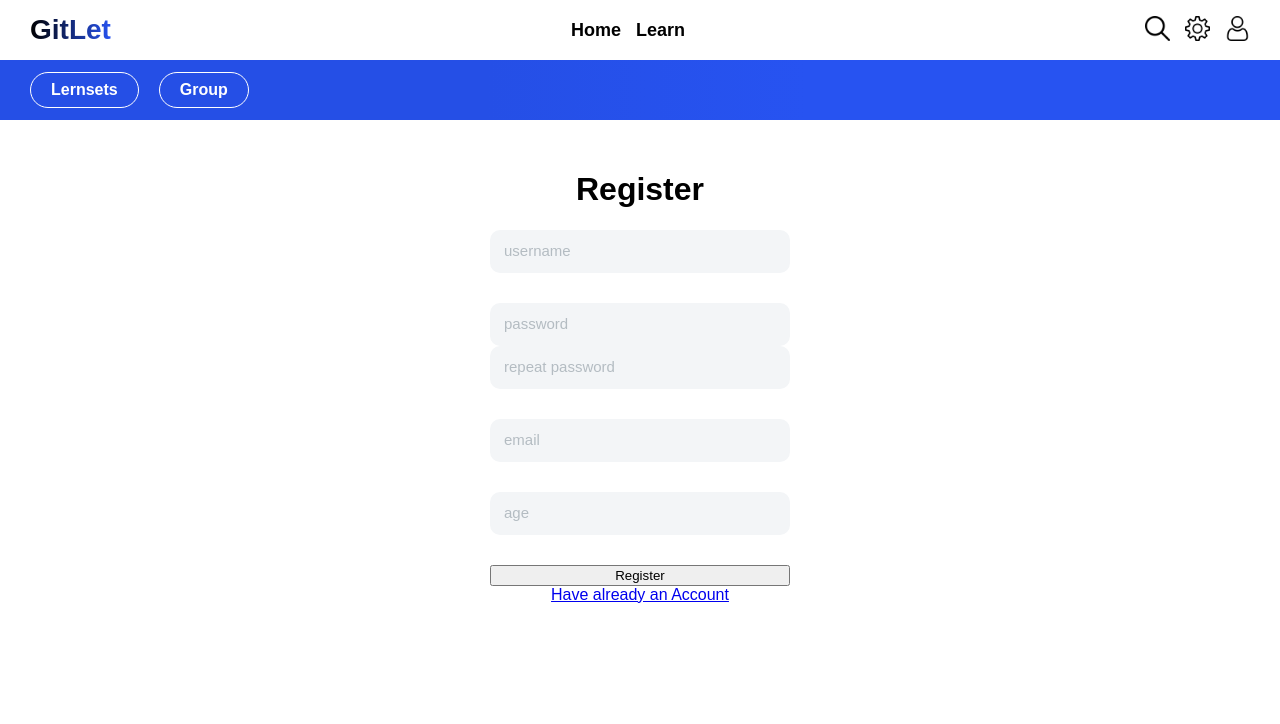
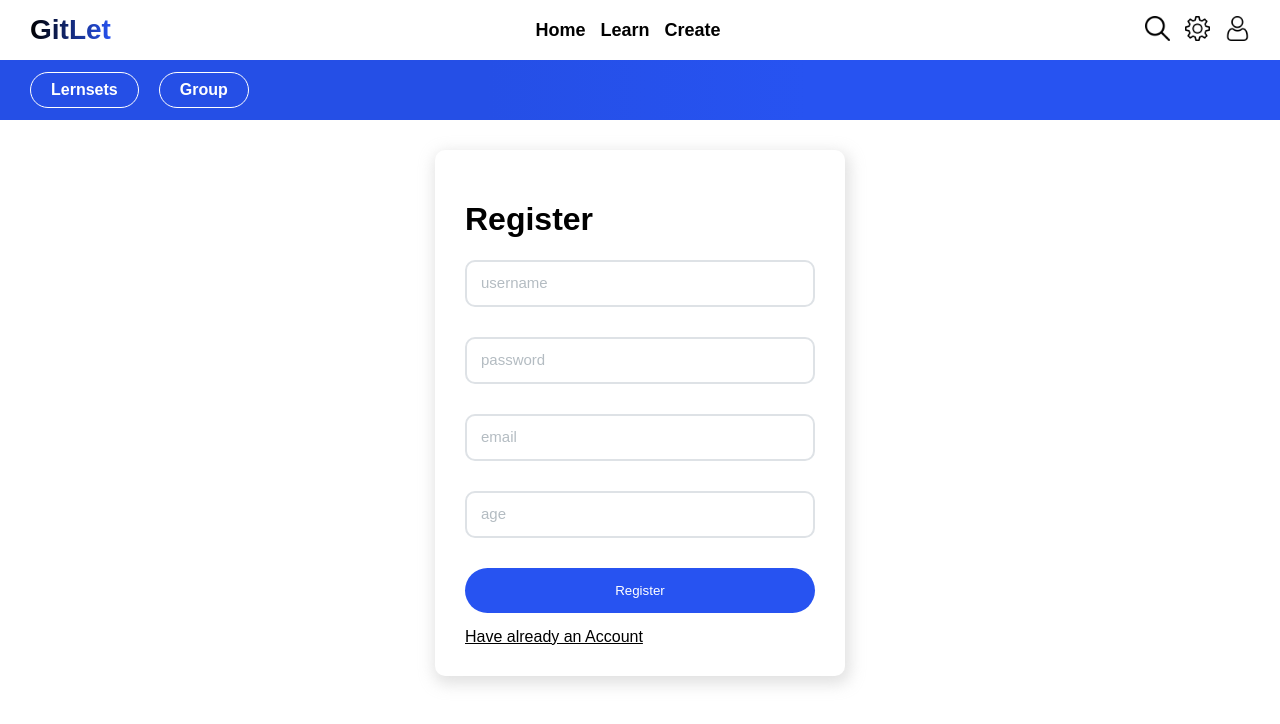
Before and after one commit to GiulianoGia/gitletfrontend, a Vue app: page /register in a window 1280 px wide. Shown: the top 724 px of the page. Built offline with nearby package versions, Linux system fonts and the light colour scheme.

Commit message:
new validation helpers
some improvments for the register form

```diff
--- a/src/Helper/valid.ts
+++ b/src/Helper/valid.ts
@@ -8,7 +8,25 @@ export function validateEmail(email: string): boolean {
  * @param password Minimum eight characters, at least one letter and one number
  */
 export function validatePassword(password: string): boolean {
-    const passwordRegex = new RegExp("^(?=.*?[A-Z])(?=.*?[a-z])(?=.*?[0-9])(?=.*?[#?!@$%^&*-]).{8,}$");
-    console.log(passwordRegex.test(password))
+    const passwordRegex = new RegExp(/^(?=.*\d)(?=.*[a-z])(?=.*[A-Z]).{6,20}$/);
     return passwordRegex.test(password);
 }
+
+/**
+ *
+ * @returns if text is typeof string
+ */
+export function validateText(text: string): boolean {
+    const textRegex = new RegExp(/^[A-Za-z\s]*$/);
+    return textRegex.test(text);
+}
+
+/**
+ *
+ * @param text for expample an age
+ * @returns if the text only includes numbers
+ */
+export function validateNumber(text: string): boolean {
+    const numberRegex = new RegExp(/^\d+$/)
+    return numberRegex.test(text);
+}
--- a/src/components/Button/Button.ts
+++ b/src/components/Button/Button.ts
@@ -1,7 +1,7 @@
 import { defineComponent } from 'vue';
 
 export default defineComponent({
-    name: 'button',
+    name: 'Button',
     props: {
         label: {
             type: String,
--- a/src/components/InputField/InputField.scss
+++ b/src/components/InputField/InputField.scss
@@ -1,7 +1,7 @@
 .input {
     display: flex;
     flex-direction: column;
-    background-color: #f3f5f7;
+    border: 2px solid #dee2e6;
     padding: 8px 12px;
     border-radius: 10px;
 
@@ -25,5 +25,18 @@
     &__label {
         font-size: 15px;
         color: #b4bcc2;
+        width: min-content;
+        background-color: white;
+        padding: 0px 5px;
     }
 }
+
+.error {
+    border: 1px solid red;
+}
+.valid {
+    border: 1px solid green;
+}
+.active .input__label{
+    margin-top: -18px;
+}
--- a/src/components/InputField/InputField.ts
+++ b/src/components/InputField/InputField.ts
@@ -1,5 +1,5 @@
-import { validatePassword } from '@/Helper/valid';
-import { computed, defineComponent } from 'vue';
+import { validateEmail, validateNumber, validatePassword, validateText } from '@/Helper/valid';
+import { defineComponent } from 'vue';
 
 export default defineComponent({
     name: 'inputField',
@@ -33,15 +33,15 @@ export default defineComponent({
         }
     },
     methods: {
-        /*
-        validate():void {
-            if (this.dataType.toString() == 'password') {
-                if (!validatePassword(this.text)) {
-                    this.hasError = true;
-                }
+        validate(text: string, type: string):boolean {
+            if (text !== '')  {
+                if (type === 'password') return validatePassword(text);
+                else if (type === 'email') return validateEmail(text);
+                else if (type === 'text') return validateText(text);
+                else if (type === 'number') return validateNumber(text);
             }
+            return true;
         }
-        */
     },
     watch: {
         'text': function() {
--- a/src/components/InputField/InputField.vue
+++ b/src/components/InputField/InputField.vue
@@ -1,5 +1,5 @@
 <template>
-    <div class="input" :class="[{'error': hasError}, {'active': active}]">
+    <div class="input" :class="[{'error': !validate(text, type)}, {'active': active}]">
         <label v-if="text !== ''" class="input__label" for="field">{{ label }}</label>
         <div class="input__sub"><input :type="type === 'password' ? 'password' : 'text'" @input="$emit('update:modelValue', text)" v-model="text" class="sub__field" :placeholder="label">
             <p v-if="text !== '' && withMaxNumber">{{ maxNumber }}</p>
--- a/src/components/Navbar/Navbar.vue
+++ b/src/components/Navbar/Navbar.vue
@@ -10,6 +10,9 @@
                 </div>
                 <div class="items__item">
                     <p>Learn</p>
+                </div>
+                <div class="items__item">
+                    <p>Create</p>
                 </div>
             </div>
             <div class="top-section__features">
--- a/src/views/Authentication/Register/Register.scss
+++ b/src/views/Authentication/Register/Register.scss
@@ -4,8 +4,12 @@
     flex-direction: column;
 
     &__modal {
-        width: 300px;
+        width: 350px;
         height: auto;
+        -webkit-box-shadow: 2px 5px 15px 3px #b9b9b96f;
+        box-shadow: 2px 5px 15px 3px #b9b9b96f;
+        border-radius: 10px;
+        padding: 30px;
 
         .modal__form {
             display: flex;
@@ -27,5 +31,12 @@
                 }
             }
         }
+        .form__links {
+            margin-top: 15px;
+
+            .links__link {
+                color: black;
+            }
+        }
     }
 }
--- a/src/views/Authentication/Register/Register.ts
+++ b/src/views/Authentication/Register/Register.ts
@@ -4,6 +4,7 @@ import { createUser } from "@/Helper/user";
 import { isEmpty } from '@/Helper/auth';
 import { validateEmail, validatePassword } from '@/Helper/valid';
 import InputField from '@/components/InputField/InputField.vue';
+import Button from '@/components/Button/Button.vue';
 
 export default defineComponent({
     name: 'register',
@@ -19,7 +20,8 @@ export default defineComponent({
         }
     },
     components: {
-        InputField
+        InputField,
+        Button
     },
     methods: {
         async createNewUser() {
--- a/src/views/Authentication/Register/Register.vue
+++ b/src/views/Authentication/Register/Register.vue
@@ -1,14 +1,14 @@
 <template>
     <div class="register">
-        <h1>Register</h1>
         <div class="register__modal">
+            <h1>Register</h1>
             <form class="modal__form">
                 <div  class="form__section">
                     <InputField type="text" v-model="user.username" label="username" />
                 </div>
                 <div class="form__section">
                     <InputField type="password" v-model="user.password" label="password" />
-                    <InputField type="password" label="repeat password" />
+                    <!--<InputField type="password" label="repeat password" />-->
                 </div>
                 <div class="form__section">
                     <InputField type="email" v-model="user.email" label="email" />
@@ -16,11 +16,13 @@
                 <div class="form__section">
                     <InputField type="number" v-model="user.age" label="age" />
                 </div>
-                <button type="button" @click="createNewUser">Register</button>
+                <Button label="Register" size="max" />
             </form>
+            <div class="form__links">
+                <router-link class="links__link" to="login">Have already an Account</router-link>
+            </div>
+            <p v-if="error">Error!</p>
         </div>
-        <router-link to="login">Have already an Account</router-link>
-        <p v-if="error">Error!</p>
     </div>
 </template>
 <script lang="ts" src="./Register.ts"></script>
```
